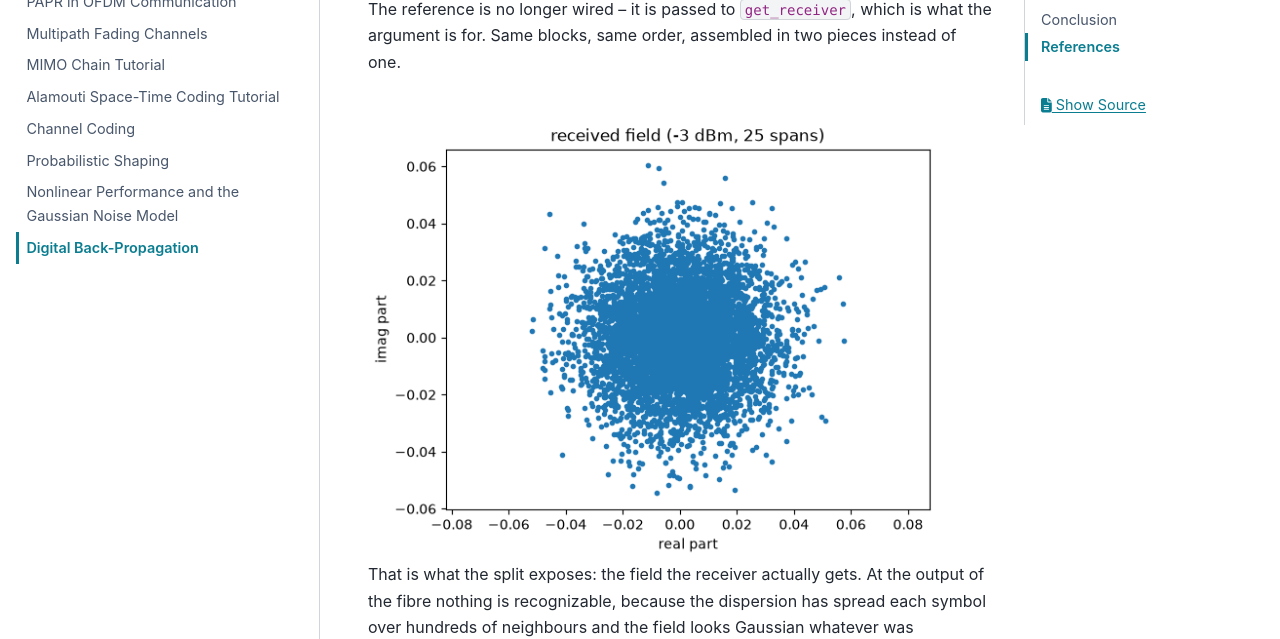
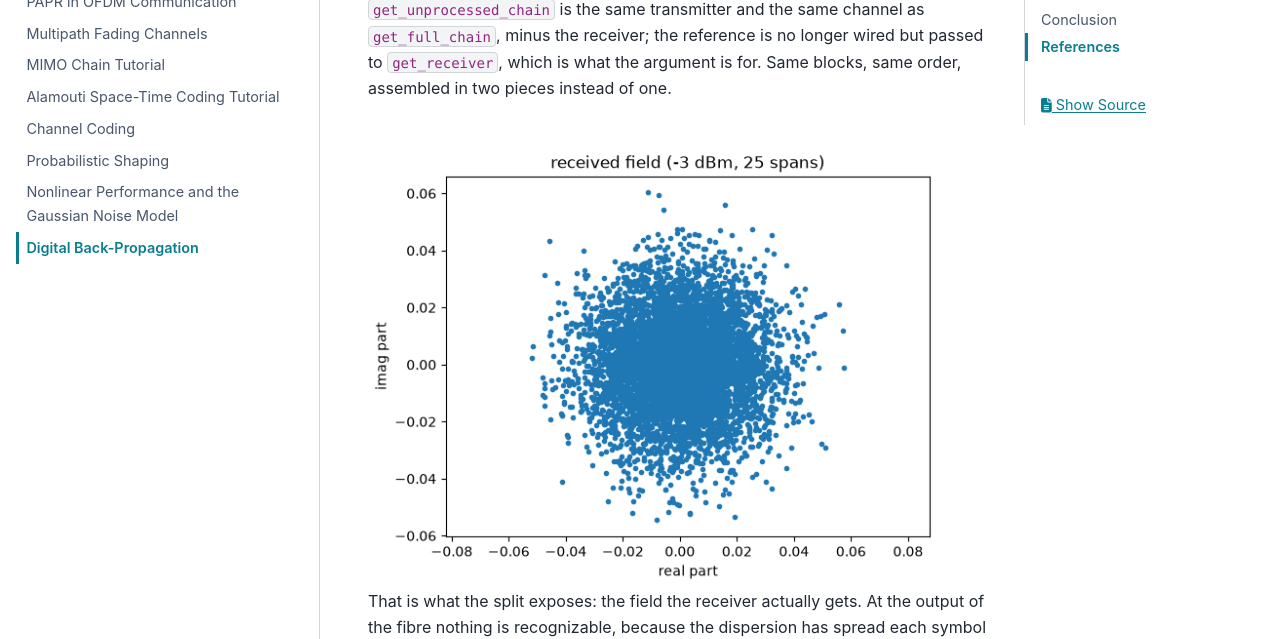
Before and after one commit to vincentchoqueuse/comnumpy, a Sphinx documentation site: the page built from docs/tutorials/optical_fiber_nonlinearity.rst, in a window 1280 px wide and 900 px high, scrolled down 4943 px, cut to the strip 261-900 px from the top of the window. Built offline with Sphinx 7.4.7 and the PyData theme 0.15.4, drawn with Linux system fonts in a browser that asks for light colours.

Commit message:
Name the cut chain get_unprocessed_chain
The receiver comparison built `Sequential(get_transmitter() +
get_channel(n))` inline, which is the one place in the file where a
chain is assembled by hand rather than by a get_* function. Naming it
puts it beside get_full_chain, where the difference between the two --
the receiver -- is what the section is about.

Co-Authored-By: Claude Opus 5 <noreply@anthropic.com>
Claude-Session: https://claude.ai/code/session_01Pn2F8X4HZhS8fEJcL5enzw

```diff
--- a/docs/tutorials/optical_fiber_nonlinearity.rst
+++ b/docs/tutorials/optical_fiber_nonlinearity.rst
@@ -205,11 +205,12 @@ once, and each receiver is applied to the field it produced:
 
 .. literalinclude:: ../../examples/optical/one_shot_NLI.py
    :language: python
-   :lines: 155-166
+   :lines: 165-176
 
-The reference is no longer wired -- it is passed to ``get_receiver``, which
-is what the argument is for. Same blocks, same order, assembled in two
-pieces instead of one.
+``get_unprocessed_chain`` is the same transmitter and the same channel as
+``get_full_chain``, minus the receiver; the reference is no longer wired
+but passed to ``get_receiver``, which is what the argument is for. Same
+blocks, same order, assembled in two pieces instead of one.
 
 .. image:: img/one_shot_nli_fig3.png
    :width: 100%
```
Also changed, not shown: other parts of docs/tutorials/optical_fiber_nonlinearity.rst (+4 -4 lines), 1 other file.
